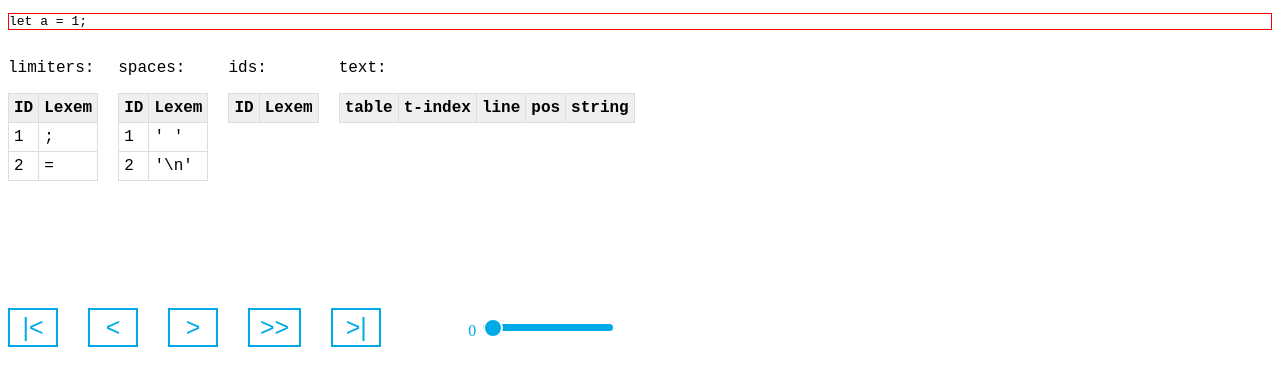
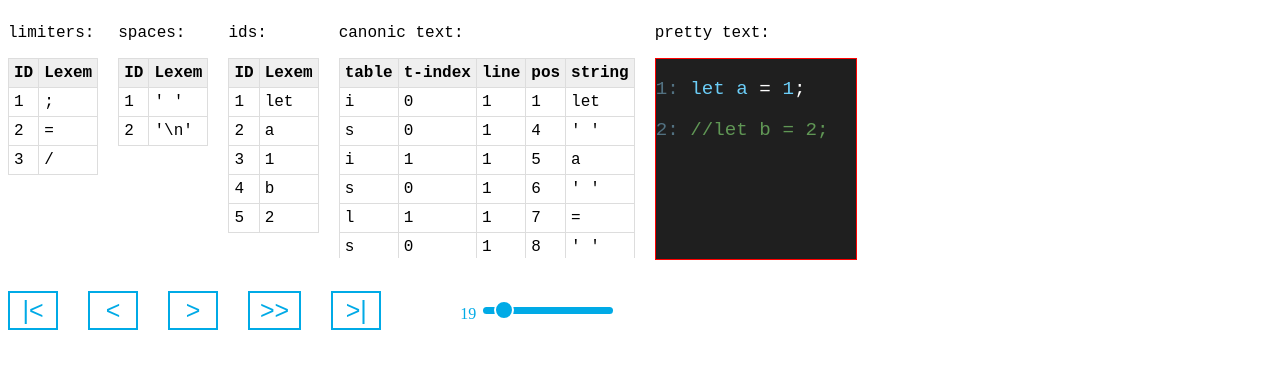
Before and after one commit to alexanderpono/lex, a React app in the folder app-dev/: page / in a window 1280 px wide. Shown: the top 386 px of the page. Built offline with nearby package versions, Linux system fonts and the light colour scheme.

Commit message:
[demo] Added slides about comments

```diff
--- a/app-dev/src/AppController.tsx
+++ b/app-dev/src/AppController.tsx
@@ -38,6 +38,9 @@ export class AppController {
         this.stateManager.setText([]);
 
         this.parseText(this.stateManager.getInputString());
+        if (this.stateManager.getInputString() === '') {
+            console.log('lex parse OK', this.stateManager.getStepNo());
+        }
     };
 
     onBtToStartClick = () => {
@@ -73,7 +76,7 @@ export class AppController {
     };
 
     onBtToFinishClick = () => {
-        this.stateManager.setStepNo(1000);
+        this.stateManager.setStepNo(this.builder.endCalcStep);
         this.reRun();
         this.updateUI();
     };
@@ -97,6 +100,14 @@ export class AppController {
                 spaces={this.stateManager.getSpaces()}
                 ids={this.stateManager.getIds()}
                 text={this.stateManager.getText()}
+                showInputFile={this.builder.showInputFile}
+                showPrettyText={this.builder.showPrettyText}
+                showLimitersTable={this.builder.showLimitersTable}
+                showSpacesTable={this.builder.showSpacesTable}
+                showIdsTable={this.builder.showIdsTable}
+                showCanonicText={this.builder.showCanonicText}
+                formatIds={this.builder.formatIds}
+                formatComments={this.builder.formatComments}
             />,
             target
         );
@@ -204,13 +215,13 @@ export class AppController {
                     currentPosInLine += newId.length;
                     buf = buf.substring(indexData.pos);
                 } else {
+                    text = this.addLimiterOrSpaceToText(indexData, lineNo, currentPosInLine, text);
+                    currentPosInLine += indexData.lexem.lexem.length;
+                    buf = buf.substring(indexData.lexem.lexem.length);
                     if (indexData.lexem.lexem === '\n') {
                         lineNo++;
                         currentPosInLine = 1;
                     }
-                    text = this.addLimiterOrSpaceToText(indexData, lineNo, currentPosInLine, text);
-                    currentPosInLine += indexData.lexem.lexem.length;
-                    buf = buf.substring(indexData.lexem.lexem.length);
                 }
             } else {
                 text = this.addIdToText(buf, lineNo, currentPosInLine, text);
--- a/app-dev/src/AppControllerBuilder.ts
+++ b/app-dev/src/AppControllerBuilder.ts
@@ -9,6 +9,15 @@ export class AppControllerBuilder {
     spaces: string[] = [];
     limiters: string[] = [];
     inputString: string = '';
+    endCalcStep: number = 0;
+    showInputFile: boolean = false;
+    showPrettyText: boolean = false;
+    showLimitersTable: boolean = false;
+    showSpacesTable: boolean = false;
+    showIdsTable: boolean = false;
+    showCanonicText: boolean = false;
+    formatIds: boolean = false;
+    formatComments: boolean = false;
 
     setTarget = (target: string) => {
         this.target = target;
@@ -42,4 +51,40 @@ export class AppControllerBuilder {
         this.inputString = inputString;
         return this;
     };
+    setEndCalcStep = (endCalcStep: number) => {
+        this.endCalcStep = endCalcStep;
+        return this;
+    };
+    setShowInputFile = (showInputFile: boolean) => {
+        this.showInputFile = showInputFile;
+        return this;
+    };
+    setShowPrettyText = (showPrettyText: boolean) => {
+        this.showPrettyText = showPrettyText;
+        return this;
+    };
+    setShowLimitersTable = (showLimitersTable: boolean) => {
+        this.showLimitersTable = showLimitersTable;
+        return this;
+    };
+    setShowSpacesTable = (showSpacesTable: boolean) => {
+        this.showSpacesTable = showSpacesTable;
+        return this;
+    };
+    setShowIdsTable = (showIdsTable: boolean) => {
+        this.showIdsTable = showIdsTable;
+        return this;
+    };
+    setShowCanonicText = (showCanonicText: boolean) => {
+        this.showCanonicText = showCanonicText;
+        return this;
+    };
+    setFormatIds = (formatIds: boolean) => {
+        this.formatIds = formatIds;
+        return this;
+    };
+    setFormatComments = (formatComments: boolean) => {
+        this.formatComments = formatComments;
+        return this;
+    };
 }
--- a/app-dev/src/components/LexView.scss
+++ b/app-dev/src/components/LexView.scss
@@ -1,4 +1,6 @@
 :global(.inputString) {
+    height: 200px;
+    width: 200px;
     border: 1px solid red;
 }
 
@@ -38,3 +40,29 @@
 .tmp {
     color: black;
 }
+
+:global(.text-restored) {
+    font-size: 1.2em;
+    background: #1f1f1f;
+    color: white;
+    height: 200px;
+    width: 200px;
+    border: 1px solid red;
+    overflow: auto;
+}
+
+:global(.line-number) {
+    color: #527181;
+}
+
+:global(.id) {
+    color: #6BCDF7;
+}
+
+:global(.limiter) {
+    color: #FFF;
+}
+
+:global(.comment) {
+    color: #609755;
+}
--- a/app-dev/src/components/LexView.tsx
+++ b/app-dev/src/components/LexView.tsx
@@ -8,6 +8,14 @@ interface LexViewProps {
     spaces: string[];
     ids: string[];
     text: CanonicTextItem[];
+    showInputFile: boolean;
+    showPrettyText: boolean;
+    showLimitersTable: boolean;
+    showSpacesTable: boolean;
+    showIdsTable: boolean;
+    showCanonicText: boolean;
+    formatIds: boolean;
+    formatComments: boolean;
 }
 
 const formatLexem = (s: string) => {
@@ -20,11 +28,88 @@ const formatLexem = (s: string) => {
     return s;
 };
 
-export const LexView: React.FC<LexViewProps> = ({ inputString, limiters, spaces, ids, text }) => {
+const prettify = (
+    text: CanonicTextItem[],
+    formatIds: boolean,
+    formatComments: boolean
+): React.ReactElement => {
+    let lineNo = 0;
+    let curLineContent = [];
+    let lines = [];
+    let isComment = false;
+    const getIdClassName = () => (formatIds ? (isComment ? 'comment' : 'id') : '');
+    const getLimiterClassName = () => (formatComments ? (isComment ? 'comment' : 'limiter') : '');
+    text.forEach((token: CanonicTextItem, index: number) => {
+        if (token.lineNo > lineNo) {
+            if (curLineContent.length > 0) {
+                const prevLine = <p key={lineNo}>{curLineContent}</p>;
+                lines.push(prevLine);
+            }
+            curLineContent = [];
+            isComment = false;
+            lineNo = token.lineNo;
+            curLineContent.push(<span className="line-number" key={0}>{`${lineNo}: `}</span>);
+        }
+        let formattedLexem = <span key={token.pos}>{token.lexem}</span>;
+        if (token.tableId === 'i') {
+            formattedLexem = (
+                <span key={token.pos} className={getIdClassName()}>
+                    {token.lexem}
+                </span>
+            );
+        }
+        if (token.tableId === 'l') {
+            if (token.lexem === '/') {
+                if (index + 1 < text.length) {
+                    const nextToken = text[index + 1];
+                    if (nextToken.lexem === '/' && nextToken.lineNo === token.lineNo) {
+                        if (formatComments) {
+                            isComment = true;
+                        }
+                    }
+                }
+            }
+            formattedLexem = (
+                <span key={token.pos} className={getLimiterClassName()}>
+                    {token.lexem}
+                </span>
+            );
+        }
+        curLineContent.push(formattedLexem);
+    });
+    if (curLineContent.length > 0) {
+        const prevLine = <p key={lineNo}>{curLineContent}</p>;
+        lines.push(prevLine);
+    }
+
+    return <section>{lines}</section>;
+};
+export const LexView: React.FC<LexViewProps> = ({
+    inputString,
+    limiters,
+    spaces,
+    ids,
+    text,
+    showInputFile,
+    showPrettyText,
+    showLimitersTable,
+    showSpacesTable,
+    showIdsTable,
+    showCanonicText,
+    formatIds,
+    formatComments
+}) => {
     return (
         <div className={styles.tmp}>
+            <div className="tables">
+                {showInputFile && (
+                    <section>
+                        <p>input file:</p>
                         <pre className="inputString">{inputString ? inputString : '  '}</pre>
-            <div className="tables">
+                    </section>
+                )}
+
+                {showLimitersTable && (
                     <section>
                         <p>limiters:</p>
                         <table className="lexTable">
@@ -46,7 +131,9 @@ export const LexView: React.FC<LexViewProps> = ({ inputString, limiters, spaces,
                             </tbody>
                         </table>
                     </section>
+                )}
 
+                {showSpacesTable && (
                     <section>
                         <p>spaces:</p>
                         <table className="lexTable">
@@ -68,7 +155,9 @@ export const LexView: React.FC<LexViewProps> = ({ inputString, limiters, spaces,
                             </tbody>
                         </table>
                     </section>
+                )}
 
+                {showIdsTable && (
                     <section>
                         <p>ids:</p>
                         <table className="lexTable">
@@ -90,9 +179,11 @@ export const LexView: React.FC<LexViewProps> = ({ inputString, limiters, spaces,
                             </tbody>
                         </table>
                     </section>
+                )}
 
+                {showCanonicText && (
                     <section>
-                    <p>text:</p>
+                        <p>canonic text:</p>
                         <div className="text">
                             <table className="lexTable">
                                 <thead>
@@ -120,6 +211,16 @@ export const LexView: React.FC<LexViewProps> = ({ inputString, limiters, spaces,
                             </table>
                         </div>
                     </section>
+                )}
+
+                {showPrettyText && (
+                    <section>
+                        <p>pretty text:</p>
+                        <pre className="text-restored">
+                            {prettify(text, formatIds, formatComments)}
+                        </pre>
+                    </section>
+                )}
             </div>
         </div>
     );
--- a/app-dev/src/main.tsx
+++ b/app-dev/src/main.tsx
@@ -15,6 +15,15 @@ interface AppConfig {
     limiters: string[];
     maxCalcStep: number;
     inputString: string;
+    endCalcStep: number;
+    showInputFile: boolean;
+    showPrettyText: boolean;
+    showLimitersTable: boolean;
+    showSpacesTable: boolean;
+    showIdsTable: boolean;
+    showCanonicText: boolean;
+    formatIds: boolean;
+    formatComments: boolean;
 }
 
 const defaultAppConfig: AppConfig = {
@@ -25,7 +34,16 @@ const defaultAppConfig: AppConfig = {
     spaces: [],
     limiters: [],
     maxCalcStep: 0,
-    inputString: ''
+    endCalcStep: 1000,
+    inputString: '',
+    showInputFile: false,
+    showPrettyText: false,
+    showLimitersTable: false,
+    showSpacesTable: false,
+    showIdsTable: false,
+    showCanonicText: false,
+    formatIds: false,
+    formatComments: false
 };
 
 class LexRunner {
@@ -43,6 +61,15 @@ class LexRunner {
                 .setSpaces(config.spaces)
                 .setLimiters(config.limiters)
                 .setInputString(config.inputString)
+                .setEndCalcStep(config.endCalcStep)
+                .setShowInputFile(config.showInputFile)
+                .setShowPrettyText(config.showPrettyText)
+                .setShowLimitersTable(config.showLimitersTable)
+                .setShowSpacesTable(config.showSpacesTable)
+                .setShowIdsTable(config.showIdsTable)
+                .setShowCanonicText(config.showCanonicText)
+                .setFormatIds(config.formatIds)
+                .setFormatComments(config.formatComments)
                 .setMaxCalcStep(config.maxCalcStep),
             stateManager
         );
@@ -63,9 +90,17 @@ if (window['demo'] === true) {
         target: 'viewport',
         simControlsTarget: 'controls',
         showSimControls: true,
-        maxCalcStep: 0,
+        maxCalcStep: 19,
+        endCalcStep: 19,
         spaces: [' ', '\n'],
-        limiters: [';', '='],
-        inputString: 'let a = 1;'
+        limiters: [';', '=', '/'],
+        inputString: 'let a = 1;\n//let b = 2;',
+        showPrettyText: true,
+        showLimitersTable: true,
+        showSpacesTable: true,
+        showIdsTable: true,
+        showCanonicText: true,
+        formatIds: true,
+        formatComments: true
     });
 }
```
Also changed, not shown: 2 other files (tests, documents, lock files or other folders). Lines whose indentation alone changed are shown as unchanged.
